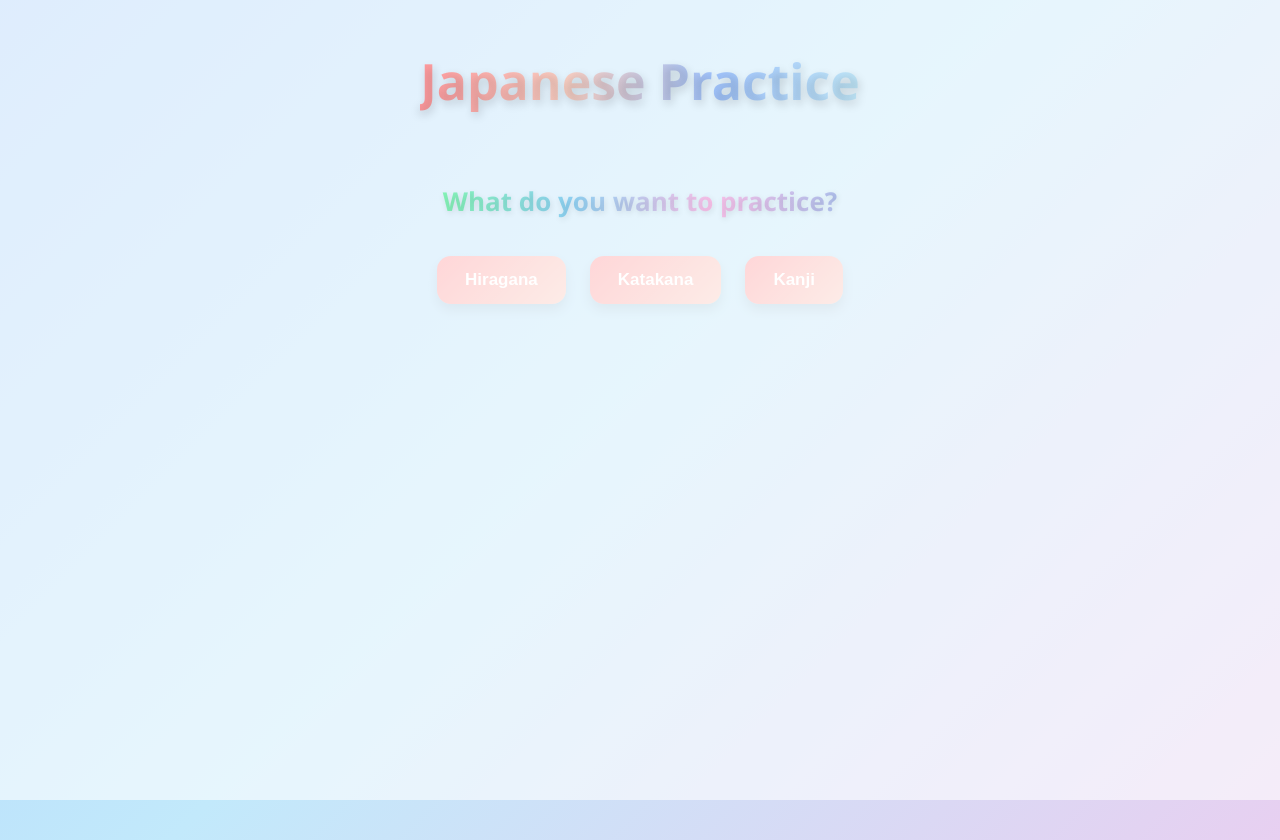
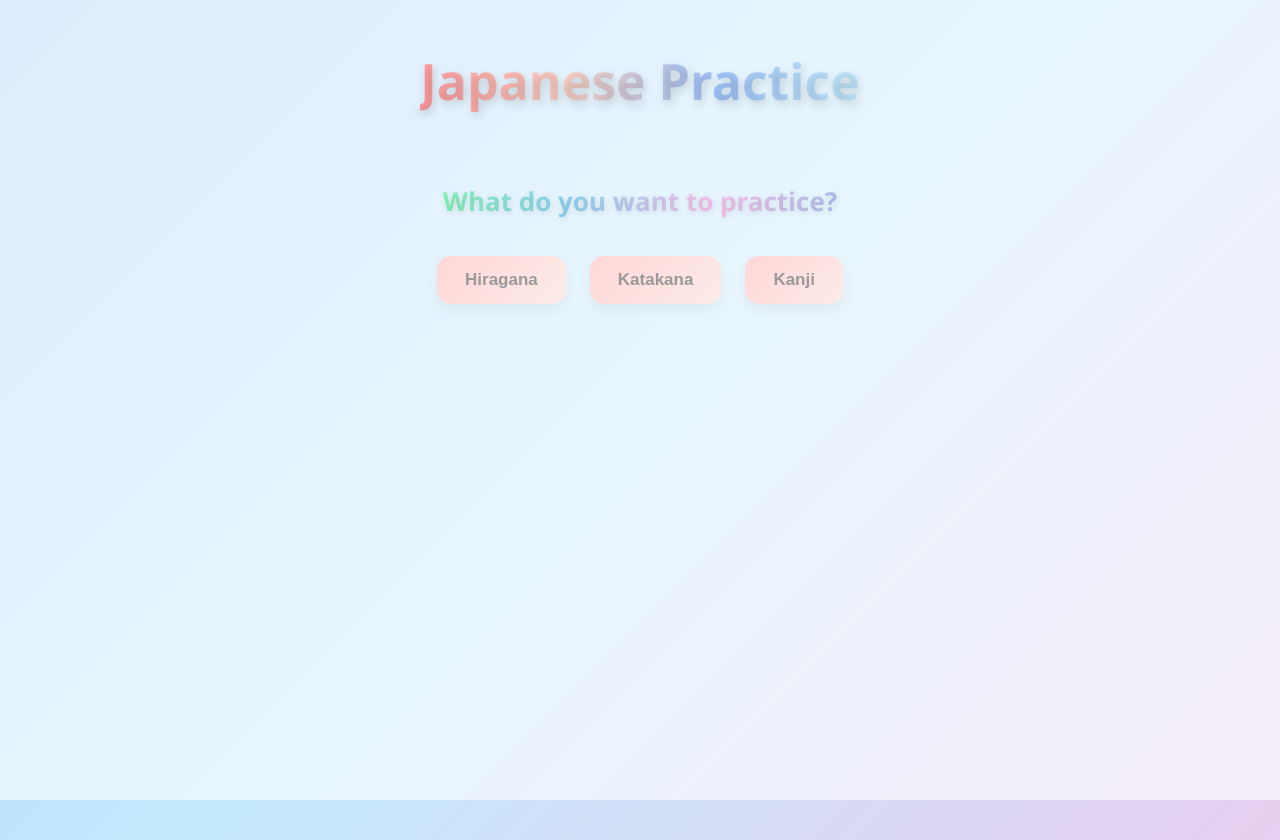
Before and after one commit to JanR99/japanese-practice, a React (Create React App) app: page / in a window 1280 px wide. Built offline with nearby package versions, Linux system fonts and the light colour scheme.

Commit message:
changed font color to black

```diff
--- a/src/styles/Button.css
+++ b/src/styles/Button.css
@@ -11,7 +11,7 @@
     transition: all 0.25s ease;
     box-shadow: 0 6px 12px rgba(0,0,0,0.12);
     background: linear-gradient(135deg, #ff9a9e, #fad0c4);
-    color: #fff;
+    color: #000;
     font-weight: 700;
 }
 
@@ -28,12 +28,12 @@
     display: block;
     margin: 12px auto;
     background: #ffd54f;
-    color: #222;
+    color: #000;
     font-weight: 700;
 }
 
 .next-button {
     background: linear-gradient(to right, #6a11cb, #2575fc);
-    color: #fff;
+    color: #000;
     font-weight: 700;
 }
```
